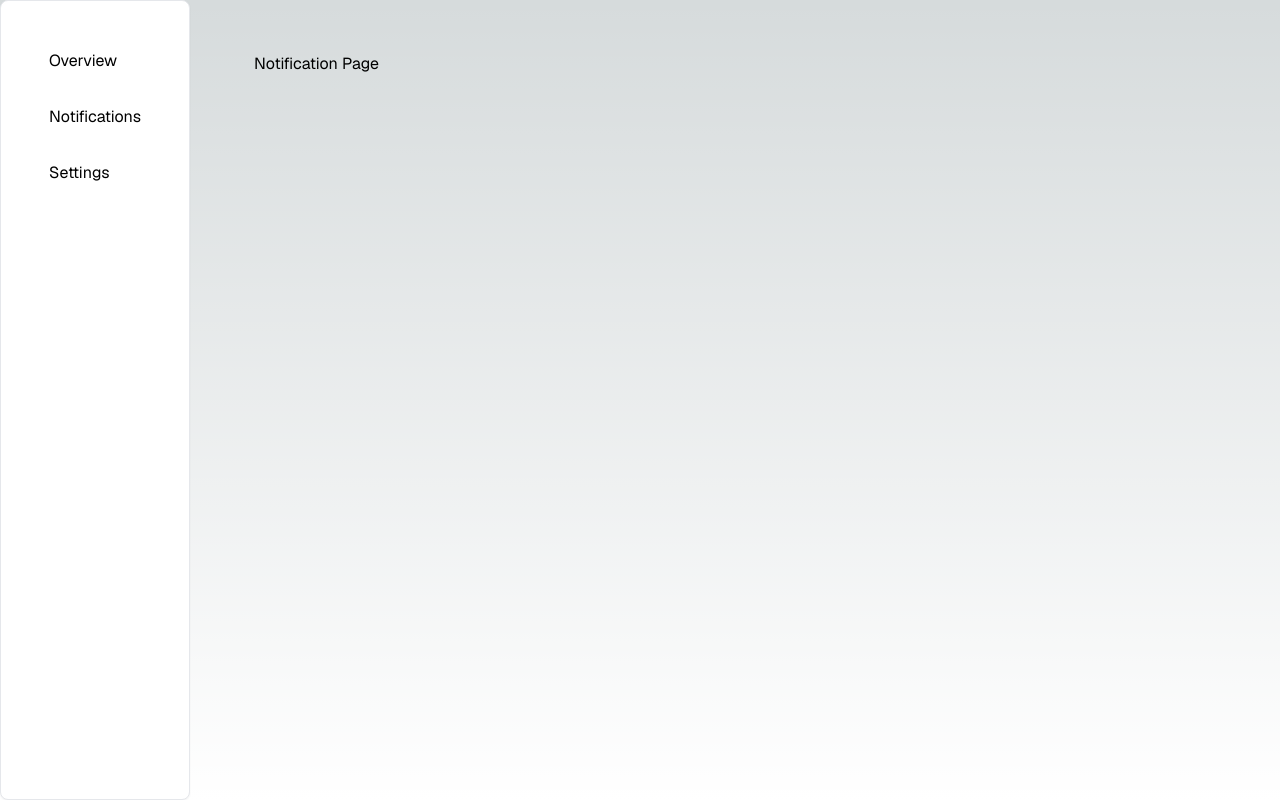
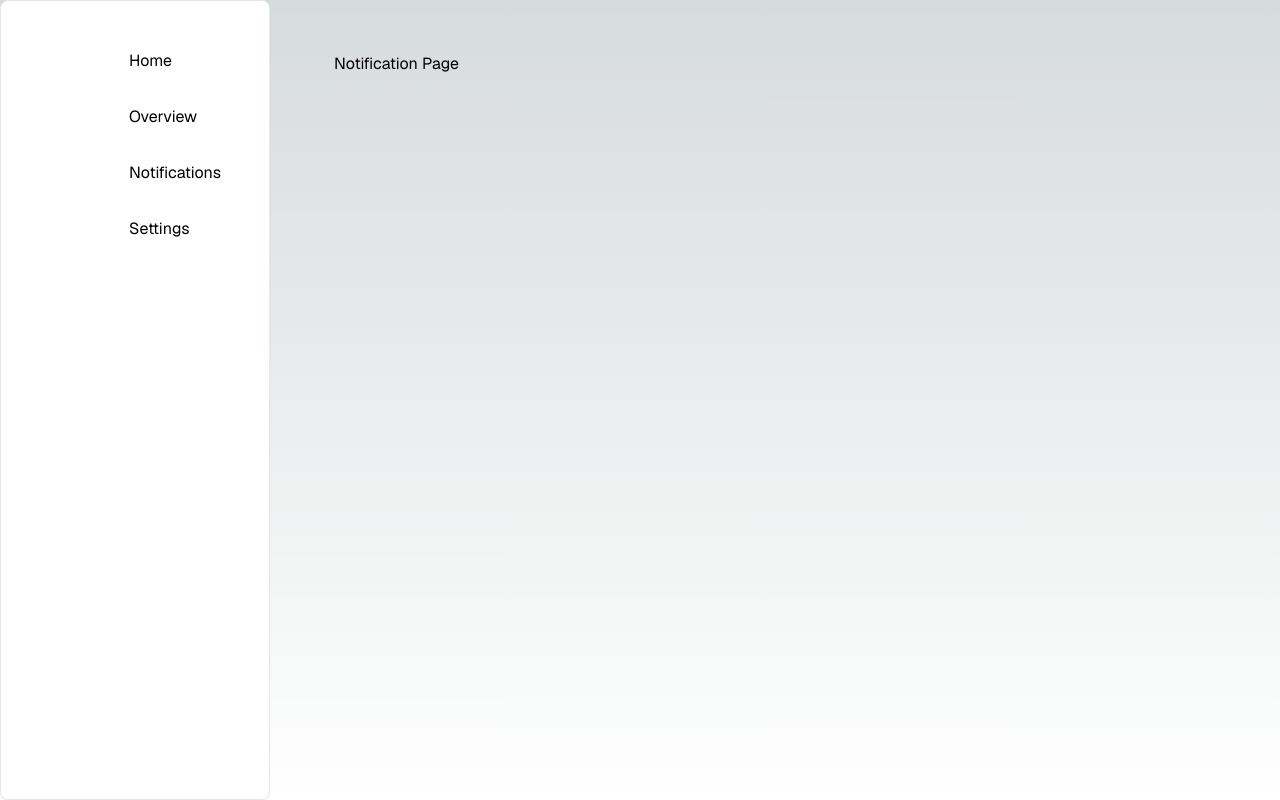
Before and after one commit to mihamieat/gpac-ui, a Next.js app: page /notifications in a window 1280 px wide. Built offline with nearby package versions, Linux system fonts and the light colour scheme.

Commit message:
feat: add home page

```diff
--- a/src/components/Sidebar/index.tsx
+++ b/src/components/Sidebar/index.tsx
@@ -5,7 +5,10 @@ export default function Sidebar() {
   return (
     <div className="h-screen">
       <Card className="h-screen">
-        <nav className="flex flex-col p-4">
+        <nav className="flex flex-col p-4 ml-20">
+          <Link className="mb-4 p-2 rounded hover:bg-gray-700" href="/">
+            Home
+          </Link>
           <Link className="mb-4 p-2 rounded hover:bg-gray-700" href="/overview">
             Overview
           </Link>
```
